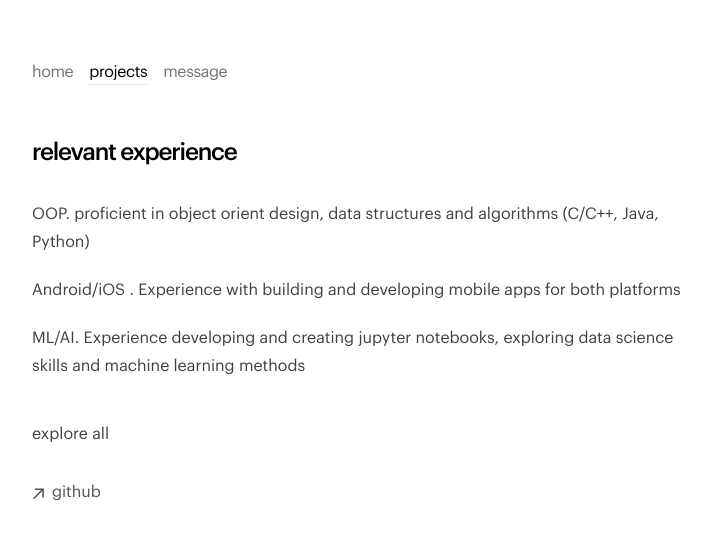
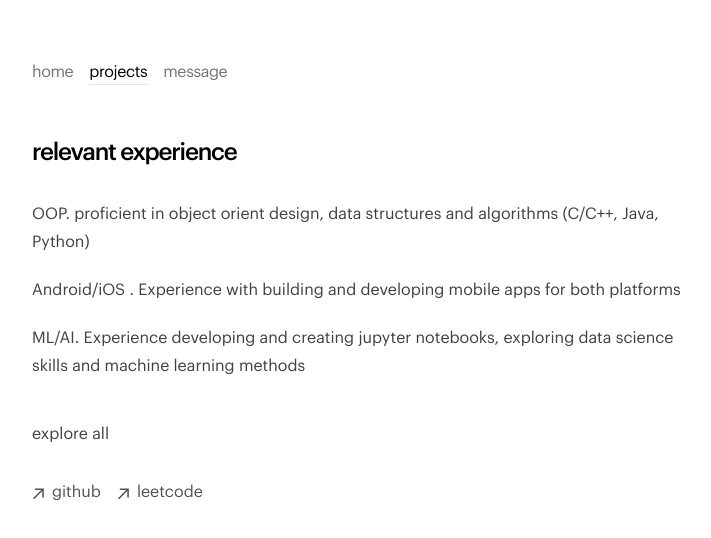
Before and after one commit to jacobortiz/jacob-app-latest, a Next.js app: page /projects in a window 1280 px wide. Shown: the top 538 px of the page, without its empty margins (272-983 px from the left). Built offline with nearby package versions, Linux system fonts and the light colour scheme.

Commit message:
addded leetcode page

```diff
--- a/app/projects/page.tsx
+++ b/app/projects/page.tsx
@@ -1,6 +1,4 @@
 import { Metadata } from "next";
-
-// minor change
 
 export const metadata: Metadata = {
   title: "Projects",
@@ -68,6 +66,17 @@ export default function Page() {
             <p className="h-7 ml-2">github</p>
           </a>
         </li>
+        <li>
+          <a
+            className="flex items-center hover:text-neutral-800 dark:hover:text-neutral-100 transition-all"
+            rel="noopener noreferrer"
+            target="_blank"
+            href="https://leetcode.com/jacobortiz/"
+          >
+            <ArrowIcon />
+            <p className="h-7 ml-2">leetcode</p>
+          </a>
+        </li>
       </ul>
     </section>
   );
```
